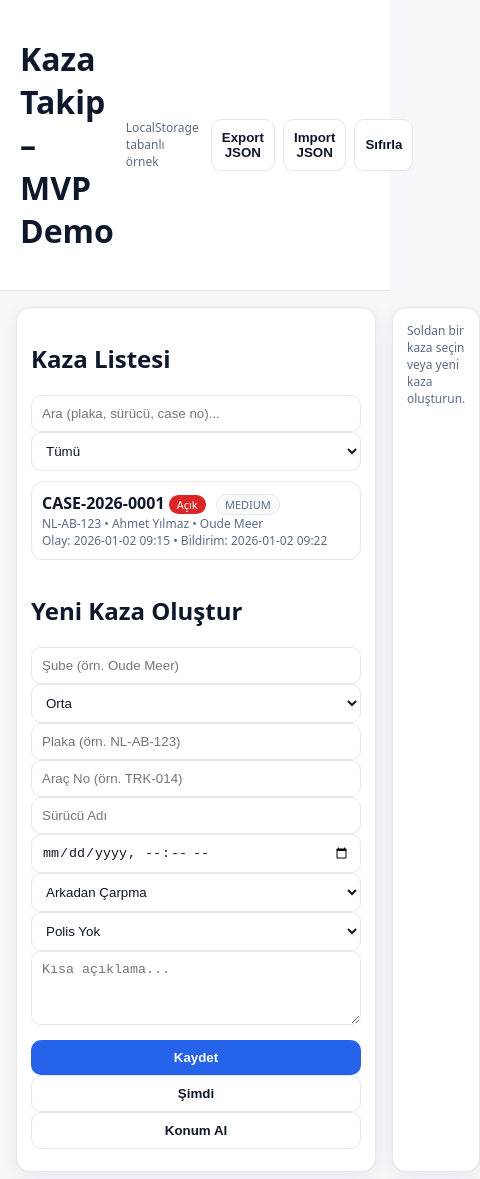
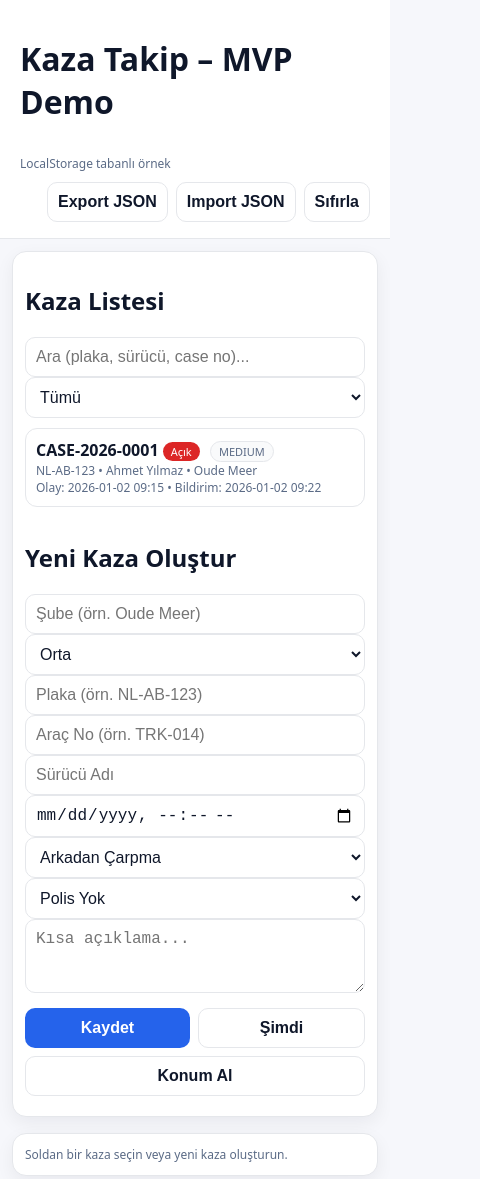
Before and after one commit to ayzekinus/nedline-pnl, a plain HTML site: page schade.html in a window 390 px wide. Shown: the whole page, 480 px wide, since content can reach past the window. Drawn offline with Linux system fonts and the light colour scheme.

Commit message:
Enhance mobile responsiveness and layout styles

```diff
--- a/schade.html
+++ b/schade.html
@@ -106,6 +106,83 @@
     font-size:11px;
     display:inline-block;
   }
+
+   /* Mobil uyumluluk */
+.headerActions{
+  margin-left:auto;
+  display:flex;
+  gap:8px;
+}
+
+.actions{
+  display:flex;
+  gap:8px;
+}
+
+.tableWrap{
+  overflow-x:auto;
+  -webkit-overflow-scrolling: touch;
+  border-radius: 12px;
+}
+
+/* Tablet ve altı: iki kolon -> tek kolon */
+@media (max-width: 980px){
+  .wrap{
+    grid-template-columns: 1fr;
+    padding:12px;
+  }
+
+  header{
+    flex-wrap: wrap;
+    gap:10px;
+    position: sticky;
+    top:0;
+    z-index:10;
+  }
+
+  .headerActions{
+    width:100%;
+    margin-left:0;
+    justify-content:flex-start;
+    flex-wrap: wrap;
+  }
+
+  .headerActions button{
+    width:auto;
+  }
+}
+
+/* Mobil: formlar ve bölümler tek kolona, butonlar satıra kırılır */
+@media (max-width: 700px){
+  .row{
+    grid-template-columns: 1fr;
+  }
+
+  .grid2,
+  .split{
+    grid-template-columns: 1fr;
+  }
+
+  .actions{
+    flex-wrap: wrap;
+  }
+
+  .actions button{
+    flex: 1;
+    min-width: 140px;
+  }
+
+  /* iOS input zoom engeli + daha iyi okunabilirlik */
+  input, select, textarea, button{
+    font-size: 16px;
+  }
+
+  /* Kart iç boşlukları mobilde daha rahat */
+  .card{
+    padding:12px;
+  }
+}
+
 </style>
 
 </head>
@@ -113,7 +190,9 @@
   <header>
     <h1>Kaza Takip – MVP Demo</h1>
     <span class="muted">LocalStorage tabanlı örnek</span>
+
     <div style="margin-left:auto; display:flex; gap:8px;">
+      <div class="headerActions">
       <button class="secondary" onclick="exportData()">Export JSON</button>
       <button class="secondary" onclick="importData()">Import JSON</button>
       <button class="secondary danger" onclick="resetAll()">Sıfırla</button>
@@ -224,6 +303,7 @@
               <button onclick="addTask()">Görev Ekle</button>
             </div>
             <div style="height:8px"></div>
+            <div class="tableWrap">
             <table class="tbl">
               <thead><tr><th>Başlık</th><th>Atanan</th><th>Son Tarih</th><th class="right">Durum</th></tr></thead>
               <tbody id="tBody"></tbody>
@@ -249,6 +329,7 @@
             </div>
             <button onclick="addCost()">Maliyet Ekle</button>
             <div style="height:8px"></div>
+            <div class="tableWrap">
             <table class="tbl">
               <thead><tr><th>Tür</th><th>Tedarikçi</th><th>Fatura</th><th class="right">Tutar</th></tr></thead>
               <tbody id="cBody"></tbody>
@@ -274,6 +355,7 @@
             <button onclick="addAttachment()">Yükle</button>
             <div class="muted" style="margin-top:6px;">Demo: Dosyayı base64 olarak kaydeder (sınırlı).</div>
             <div style="height:8px"></div>
+            <div class="tableWrap">
             <table class="tbl">
               <thead><tr><th>Tür</th><th>Dosya</th><th>Tarih</th><th class="right">İşlem</th></tr></thead>
               <tbody id="aBody"></tbody>
@@ -282,6 +364,7 @@
 
           <div class="card" style="padding:12px;">
             <h3 class="sectionTitle">Timeline</h3>
+         <div class="tableWrap">
             <table class="tbl">
               <thead><tr><th>Tarih</th><th>Kim</th><th>Olay</th></tr></thead>
               <tbody id="lBody"></tbody>
```
